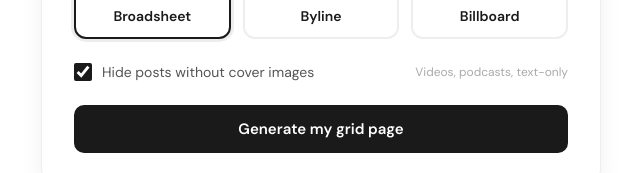
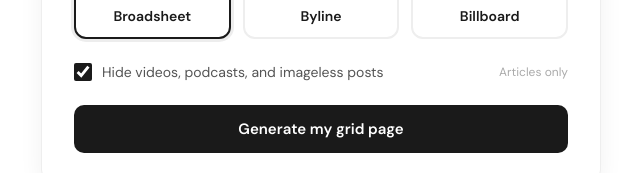
Before and after one commit to scottmonaco/stackpub, a website: page public/index.html in a window 1280 px wide. Shown: the part 860-1033 px from the top of the page, without its empty margins (319-959 px from the left). Drawn offline with nearby package versions, Linux system fonts and the light colour scheme.

Commit message:
Update index.html

```diff
--- a/public/index.html
+++ b/public/index.html
@@ -243,8 +243,8 @@
 
     <label class="toggle-row">
       <input type="checkbox" id="excludeNoImage" checked />
-      <span>Hide posts without cover images</span>
-      <span class="toggle-hint">Videos, podcasts, text-only</span>
+      <span>Hide videos, podcasts, and imageless posts</span>
+      <span class="toggle-hint">Articles only</span>
     </label>
 
     <button class="submit-btn" id="submitBtn" onclick="createPage()">Generate my grid page</button>
```
